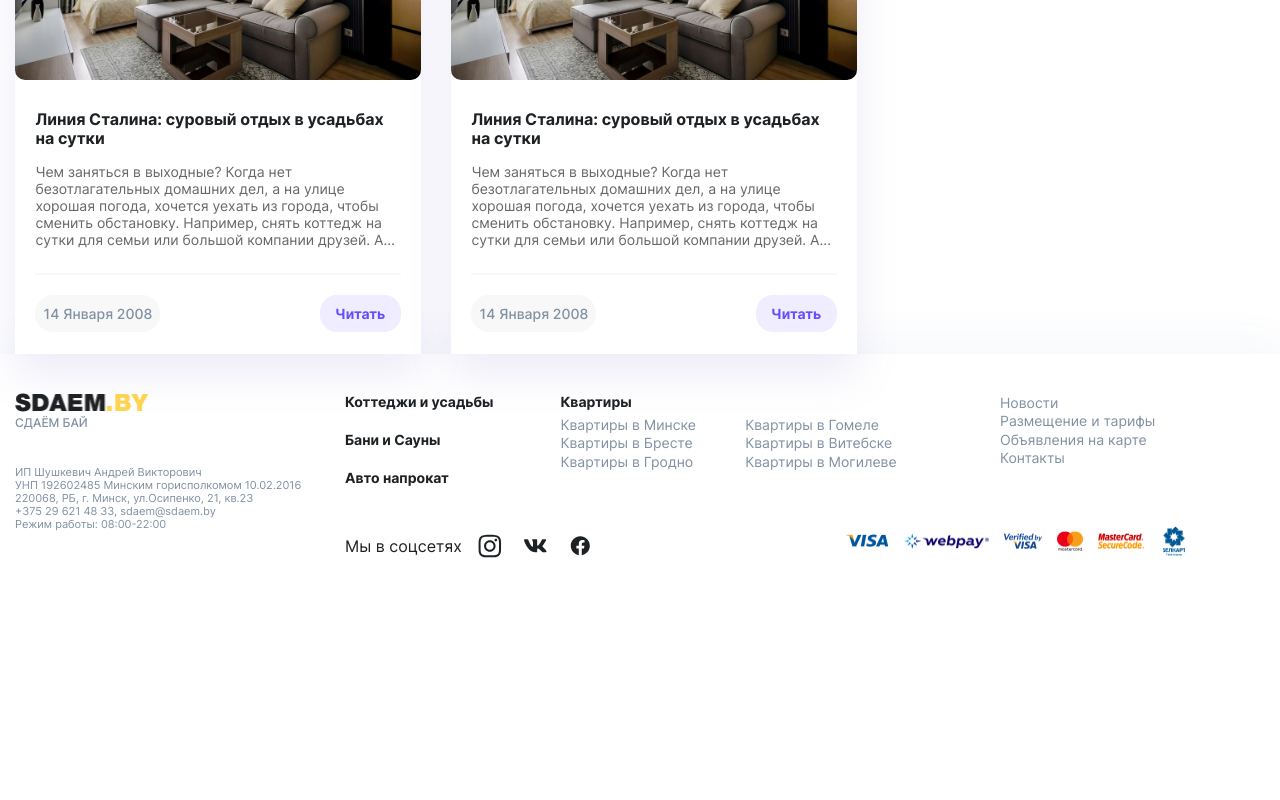
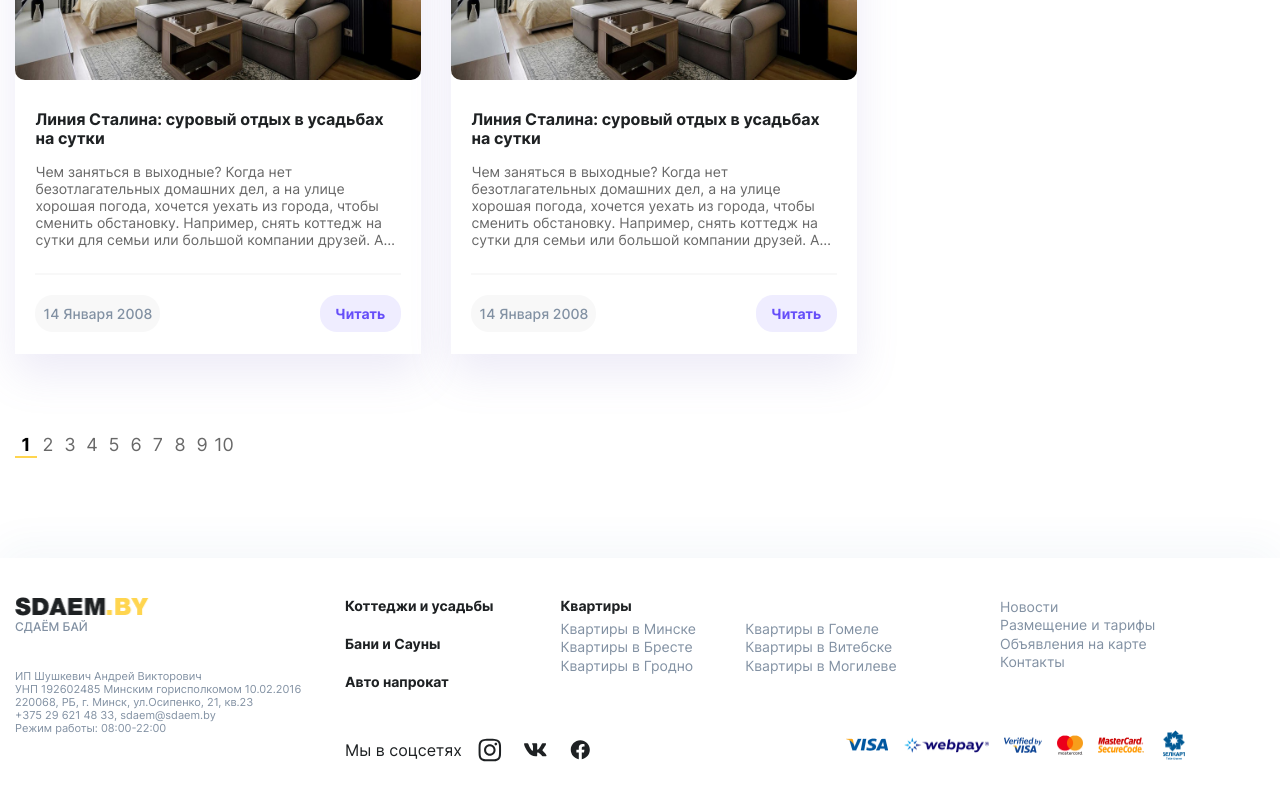
Before and after one commit to just-too-it/hawking-school-react, a React (Create React App) app: page /news in a window 1280 px wide. Shown: the part 3604-4404 px from the top of the page. Before the commit the page ends 4208 px from the top, so only its background shows below. Built offline with nearby package versions, Linux system fonts and the light colour scheme.

Commit message:
добавлена пагинация

```diff
--- /dev/null
+++ b/src/components/Pagination/Pagination.module.scss
@@ -0,0 +1,27 @@
+@import '../../styles/helpers/variables.scss';
+
+.list {
+    display: flex;
+    // height: 24px;
+    // align-items: center;
+
+}
+
+.item {
+    display: flex;
+    justify-content: center;
+    align-items: center;
+    width: 22px;
+    height: 22px;
+    font-size: 18px;
+    line-height: 22px;
+    color: $color-grey-dark;
+    cursor: pointer;
+
+    &_current {
+        font-weight: 700;
+        height: 24px;
+        color: #000000;
+        border-bottom: 2px solid $color-yellow;
+    }
+}
--- /dev/null
+++ b/src/components/Pagination/index.tsx
@@ -0,0 +1,27 @@
+import React, { useState } from "react"
+import styles from './Pagination.module.scss'
+
+export const Pagination = ({currentPage, totalPage}) => {
+
+    const [current, setCurrent] = useState(currentPage as number)
+
+    const items: number[] = []
+    for (let index = 0; index < totalPage; index++) {
+        items.push(index+1)
+    }
+
+    return (
+        <ul className={styles.list}>
+            {items.map(item =>
+                <li
+                    key={item}
+                    className={item==current ? `${styles.item} ${styles.item_current}` : styles.item}
+                    onClick={()=>{setCurrent(item)}}
+                >
+                    {item}
+                </li>
+                    )}
+
+        </ul>
+    )
+}
--- a/src/views/pages/News/News.module.scss
+++ b/src/views/pages/News/News.module.scss
@@ -1,12 +1,14 @@
 .news {
   position: relative;
   padding-top: 42px;
+  padding-bottom: 100px;
 }
 
 .list {
   display: grid;
   grid-template-columns: repeat(3, 1fr);
   gap: 30px;
+  margin-bottom: 80px;
 }
 
 .title {
@@ -21,5 +23,4 @@
   content: '';
   top: 31.42px;
   right: -128px;
-  //z-index: -1;
 }
--- a/src/views/pages/News/index.tsx
+++ b/src/views/pages/News/index.tsx
@@ -4,6 +4,7 @@ import { NewsPreview } from '../../../components/NewsPreview';
 import { breadcrumbsForNews, news } from '../../../core/mockData/mockData';
 import { Search } from '../../../components/Search';
 import styles from './News.module.scss';
+import { Pagination } from '../../../components/Pagination';
 
 export const News = () => {
   return (
@@ -20,6 +21,7 @@ export const News = () => {
           </li>
         ))}
       </ul>
+      <Pagination currentPage={1} totalPage={10}/>
     </section>
   );
 };
```
